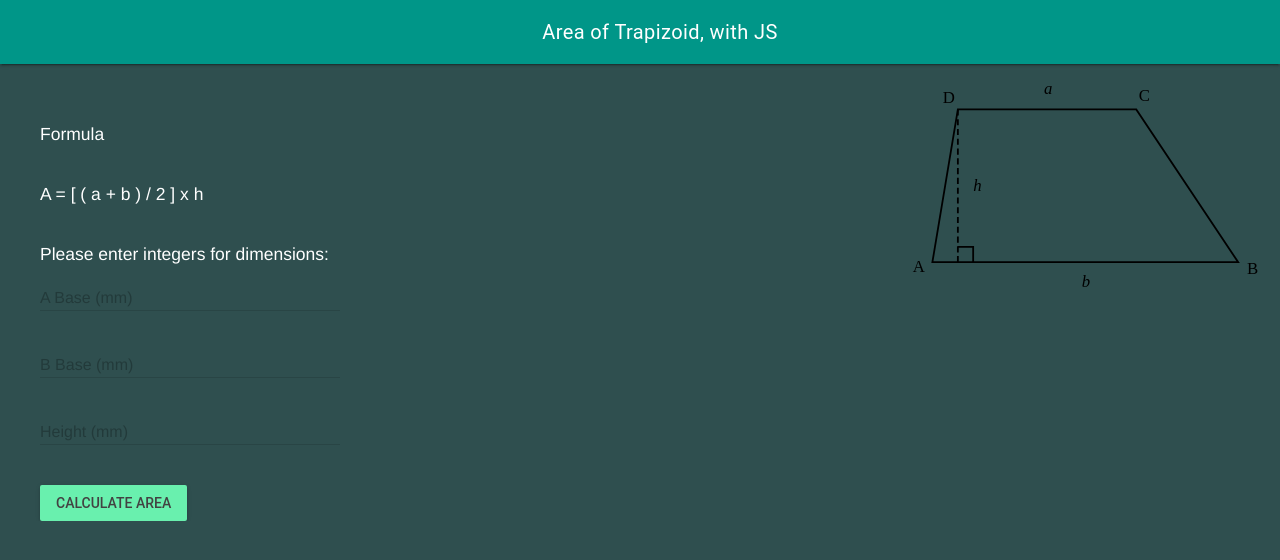
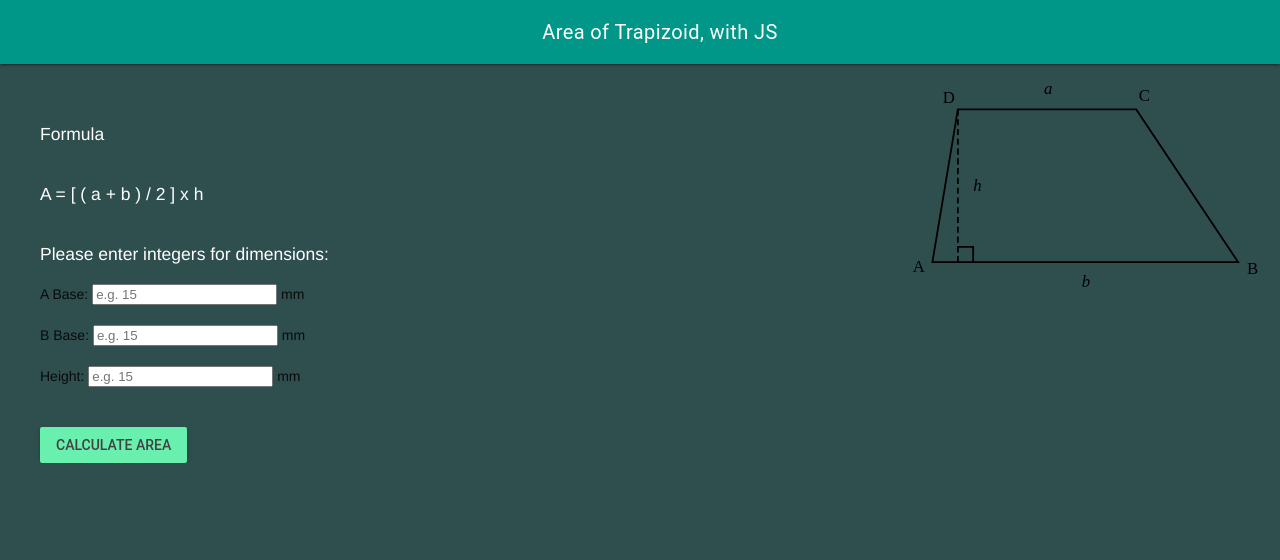
Before and after one commit to MTHS-ICD2O-1-2023/ICD2O-Unit-3-01-George-Khalil-29, a plain HTML site: page index.html in a window 1280 px wide. Drawn offline with nearby package versions, Linux system fonts and the light colour scheme.

Commit message:
find the problem

```diff
--- a/index.html
+++ b/index.html
@@ -37,30 +37,28 @@
         <br>
         <br>
         <div class="page-content">Please enter integers for dimensions:</div>
-          <!-- Numeric Textfield with Floating Label -->
-          <form action="#">
-            <div class="mdl-textfield mdl-js-textfield mdl-textfield--floating-label">
-            <input class="mdl-textfield__input" type="text" pattern="-?[0-9]*(\.[0-9]+)?" id="A-Base">
-              <label class="mdl-textfield__label" for="ABase">A Base (mm)</label>
-              <span class="mdl-textfield__error">Input is not a number!</span>
-            </div>
-          </form>
-          <!-- Numeric Textfield with Floating Label -->
-          <form action="#">
-            <div class="mdl-textfield mdl-js-textfield mdl-textfield--floating-label">
-              <input class="mdl-textfield__input" type="text" pattern="-?[0-9]*(\.[0-9]+)?" id="B-Base">
-              <label class="mdl-textfield__label" for="BBase">B Base (mm)</label>
-              <span class="mdl-textfield__error">Input is not a number!</span>
-            </div>
-          </form>
-          <!-- Numeric Textfield with Floating Label -->
-          <form action="#">
-            <div class="mdl-textfield mdl-js-textfield mdl-textfield--floating-label">
-              <input class="mdl-textfield__input" type="text" pattern="-?[0-9]*(\.[0-9]+)?" id="Height">
-              <label class="mdl-textfield__label" for="Height">Height (mm)</label>
-              <span class="mdl-textfield__error">Input is not a number!</span>
-            </div>
-          </form>
+        <br />
+          <!--Textfield 1 -->
+          <div class="ABase">
+            <label>A Base:</label>
+            <input type="number" step=".01" id="A-Base" placeholder="e.g. 15">
+            <label>mm</label>
+          </div>
+          <br />
+          <!--Textfield 1 -->
+          <div class="BBase">
+            <label>B Base:</label>
+            <input type="number" step=".01" id="B-Base" placeholder="e.g. 15">
+            <label>mm</label>
+          </div>
+          <br />
+          <!--Textfield 1 -->
+          <div class="Height">
+            <label>Height:</label>
+            <input type="number" step=".01" id="Height" placeholder="e.g. 15">
+            <label>mm</label>
+          </div>
+          <br />
         <br />
           <!-- Accent-colored raised button with ripple -->
           <button class="mdl-button mdl-js-button mdl-button--raised mdl-js-ripple-effect mdl-button--accent"
--- a/js/script.js
+++ b/js/script.js
@@ -15,9 +15,9 @@ function AreaOfTrapizoid() {
   const BBase = parseInt(document.getElementById('B-Base').value)
   const Height = parseInt(document.getElementById('Height').value)
   // process
-  const areaOfTrapizoid = [(ABase + BBase) / 2] * Height
+  const areaOfTrapizoid = [(ABase + BBase) / 2] * Height;
 
   // output
-  document.getElementById('area').innerHTML = 'Area is: ' + ABase + BBase / 2 * Height + ' mm²'
+  document.getElementById('area').innerHTML = 'Area is: ' + (ABase + BBase) / 2 * Height + ' mm²'
 
 }
```
